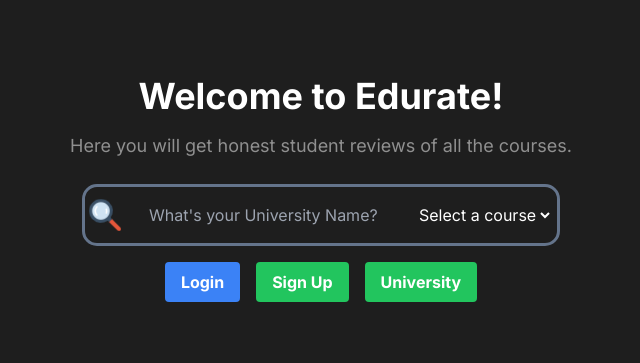
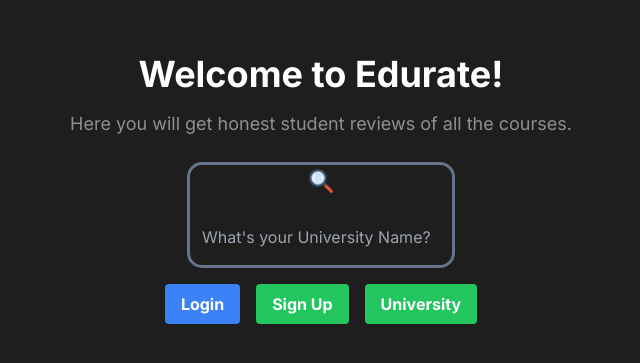
Before and after one commit to Deep070203/edurate, a Next.js app: page / in a window 1280 px wide. Shown: the part 211-574 px from the top of the page, without its empty margins (319-959 px from the left). Built offline with nearby package versions, Linux system fonts and the light colour scheme.

Commit message:
fixed the data.ts file | Compile error at searchInput

```diff
--- a/src/components/SearchInput.tsx
+++ b/src/components/SearchInput.tsx
@@ -1,6 +1,6 @@
-import { useRouter } from "next/navigation";
-import { useState, ChangeEvent } from "react";
-import { data, Course } from '../services/data'; // Make sure the import path is correct
+import { useRouter } from "next/router";
+import { useState, ChangeEvent, useEffect } from "react";
+import { data, Course } from '../services/data';
 import searchIcon from '../../styles/search.png';
 import Image from 'next/image';
 
@@ -10,44 +10,66 @@ interface iDefault {
 }
 
 export const SearchInput = ({ defaultValue, placeholder }: iDefault) => {
+    const [inputValue, setInputValue] = useState<string>(defaultValue || "");
+    const [suggestions, setSuggestions] = useState<Course[]>([]);
+    const [showSuggestions, setShowSuggestions] = useState<boolean>(false);
+    const [isClient, setIsClient] = useState<boolean>(false);
     const router = useRouter();
-    const [inputValue, setInputValue] = useState(defaultValue);
-    const [selectedCourse, setSelectedCourse] = useState<number | string>('');
+
+    useEffect(() => {
+        setIsClient(true); // Set client-side flag after component mounts
+    }, []);
+
+    useEffect(() => {
+        if (inputValue) {
+            const filteredData = data.filter(course =>
+                course.name.toLowerCase().includes(inputValue.toLowerCase())
+            );
+            setSuggestions(filteredData);
+            setShowSuggestions(true);
+        } else {
+            setSuggestions([]);
+            setShowSuggestions(false);
+        }
+    }, [inputValue]);
 
     const handleChange = (event: ChangeEvent<HTMLInputElement>) => {
         setInputValue(event.target.value);
     };
 
-    const handleDropdownChange = (event: ChangeEvent<HTMLSelectElement>) => {
-        setSelectedCourse(event.target.value);
+    const handleSearch = (courseId: number) => {
+        if (isClient) { // Ensure router actions are client-side
+            router.push(`/?q=${courseId}`);
+            setInputValue('');
+            setShowSuggestions(false);
+        }
     };
 
-    const handleSearch = () => {
-        if (selectedCourse) return router.push(`/?q=${selectedCourse}`);
-        if (!selectedCourse && inputValue) return router.push(`/?q=${inputValue}`);
-        if (!selectedCourse && !inputValue) return router.push("/");
-    };
-
-    const handleKeyPress = (event: { key: any; }) => {
-        if (event.key === "Enter") handleSearch();
+    const handleKeyPress = (event: React.KeyboardEvent<HTMLInputElement>) => {
+        if (event.key === "Enter" && suggestions.length > 0) {
+            handleSearch(suggestions[0].id);
+        }
     };
 
     return (
-        <div className="search__input border-[3px] border-solid border-slate-500 flex flex-row items-center gap-5 p-1 rounded-[15px]">
-            <Image src={searchIcon} alt="Search Icon" className="4px-4px" />
+        <div className="search__input relative border-[3px] border-solid border-slate-500 flex flex-col items-center gap-5 p-1 rounded-[15px]">
+            <Image src={searchIcon} alt="Search Icon" width={24} height={24} />
             <input type="text"
                 id="inputId"
                 placeholder={placeholder}
-                value={inputValue ?? ""}
+                value={inputValue}
                 onChange={handleChange}
                 onKeyDown={handleKeyPress}
                 className="bg-[transparent] outline-none border-none w-full py-3 pl-2 pr-3" />
-            <select value={selectedCourse} onChange={handleDropdownChange} className="outline-none border-none bg-[transparent]">
-                <option value="">Select a course</option>
-                {data.map((course: Course) => (
-                    <option key={course.id} value={course.id}>{course.name}</option>
-                ))}
-            </select>
+            {showSuggestions && (
+                <ul className="absolute z-10 w-full bg-white shadow-md max-h-60 overflow-auto">
+                    {suggestions.map((suggestion) => (
+                        <li key={suggestion.id} onClick={() => handleSearch(suggestion.id)} className="p-2 hover:bg-gray-200 cursor-pointer">
+                            {suggestion.name}
+                        </li>
+                    ))}
+                </ul>
+            )}
         </div>
     );
 };
--- a/src/services/data.ts
+++ b/src/services/data.ts
@@ -1,89 +1,31 @@
 export interface Course {
-  id: number;
-  name: string;
-  major: "Computer Science" | "Mathematics" | "Psychology";
-  rating: number;
+    id: number;
+    name: string;
+    major: "Computer Science" | "Mathematics" | "Psychology";
+    rating: number;
 }
-
 
 export const data: Course[] = [];
 
-// generate random names
-
-const RandomNames = [
-  "Alice",
-  "Bob",
-  "Charlie",
-  "David",
-  "Eve",
-  "Frank",
-  "Grace",
-  "Henry",
-  "Ivy",
-  "Jack",
-  "Kate",
-  "Liam",
-  "Mia",
-  "Noah",
-  "Olivia",
-  "Peter",
-  "Quinn",
-  "Rose",
-  "Sam",
-  "Tina",
-  "Uma",
-  "Victor",
-  "Wendy",
-  "Xander",
-  "Yara",
-  "Zane",
-  "Abigail",
-  "Benjamin",
-  "Chloe",
-  "Daniel",
-  "Emily",
-  "Fiona",
-  "George",
-  "Hannah",
-  "Isaac",
-  "Julia",
-  "Kevin",
-  "Lily",
-  "Mason",
-  "Nora",
-  "Oscar",
-  "Penelope",
-  "Quentin",
-  "Rachel",
-  "Simon",
-  "Tiffany",
-  "Ulysses",
-  "Violet",
-  "William",
-  "Xavier",
-  "Yasmine",
-  "Zoey",
-  "Stephen",
-  "Gerrard",
-  "Adewale",
+const courseTitles = [
+    "Intro to Programming", "Advanced Mathematics", "Psychology 101",
+    "Data Structures", "Calculus II", "Behavioral Psychology",
+    "Machine Learning", "Linear Algebra", "Cognitive Science",
+    "Operating Systems", "Statistics", "Experimental Psychology"
 ];
 
-// Generate 50 sample profiles
-for (let i = 1; i <= RandomNames.length; i++) {
-  if (RandomNames[i]) {
+// Generate sample courses
+for (let i = 0; i < courseTitles.length; i++) {
+    const major = i % 3 === 0 ? "Computer Science" :
+        i % 3 === 1 ? "Mathematics" :
+            "Psychology";
+
     const course: Course = {
-        id: i,
-      name: RandomNames[i],
-      major:
-        i % 3 === 0
-          ? "Computer Science"
-          : i % 2 === 0
-          ? "Mathematics"
-          : "Psychology",
-      rating: (i % 3) + 1
+        id: i + 1,
+        name: `${courseTitles[i]}`,
+        major: major,
+        rating: Math.floor(Math.random() * 5) + 1  // Rating from 1 to 5
     };
+
     data.push(course);
-  } else {
-    console.error("Please wait...");
-  }
 }
```
